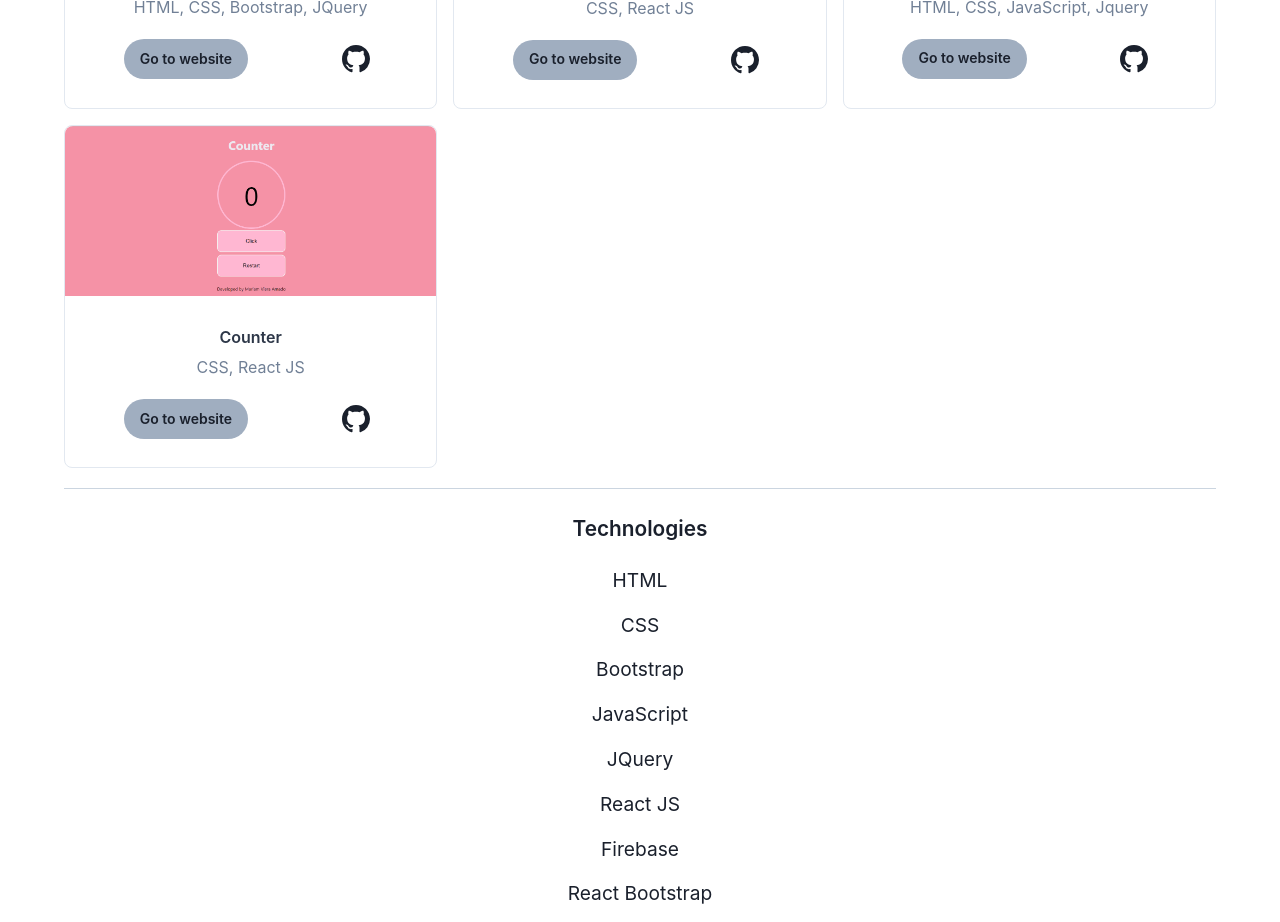
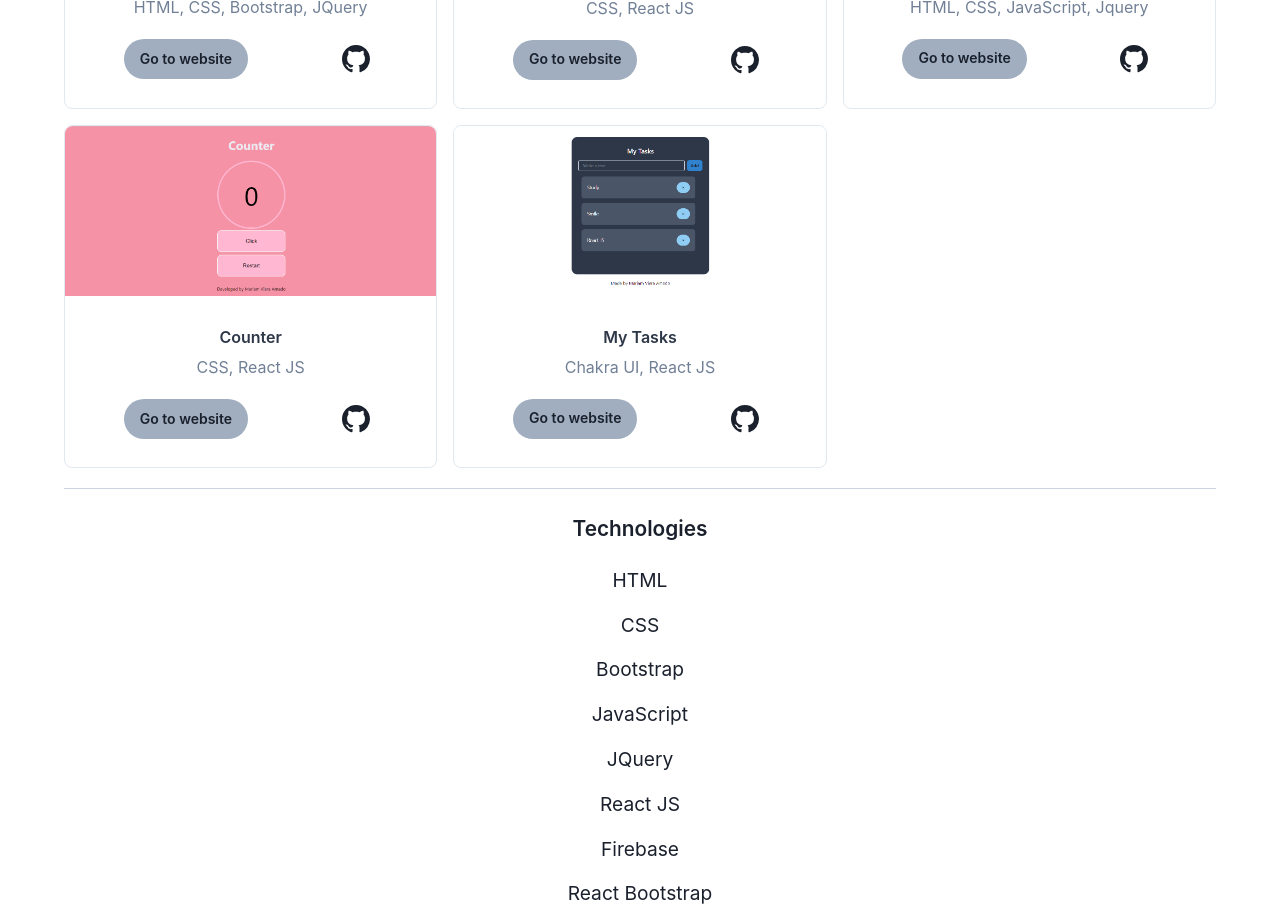
Before and after one commit to mvieraamado/portfolio, a React (Create React App) app: page / in a window 1280 px wide. Shown: the part 900-1822 px from the top of the page. Built offline with nearby package versions, Linux system fonts and the light colour scheme.

Commit message:
New data

```diff
--- a/src/data/data.js
+++ b/src/data/data.js
@@ -2,6 +2,7 @@ import calculatorApp from '../images/calculator-app.png';
 import caelumJoyas from '../images/caelum-joyas.png';
 import cityCakes from '../images/city-cakes.png';
 import counterApp from '../images/counter-app.png';
+import myTasks from '../images/my-tasks.png';
 
 const myProjects = [
   {
@@ -35,6 +36,14 @@ const myProjects = [
     url: 'https://pink-counter.netlify.app/',
     gitHub: 'https://github.com/mvieraamado/counter',
     description: 'CSS, React JS'
+  },
+  {
+    id: 5,
+    image: myTasks,
+    name: 'My Tasks',
+    url: 'https://mva-tasks.netlify.app',
+    gitHub: 'https://github.com/mvieraamado/reactjs-project',
+    description: 'Chakra UI, React JS'
   }
 ];
 
```
Also changed, not shown: src/images/my-tasks.png (added).
